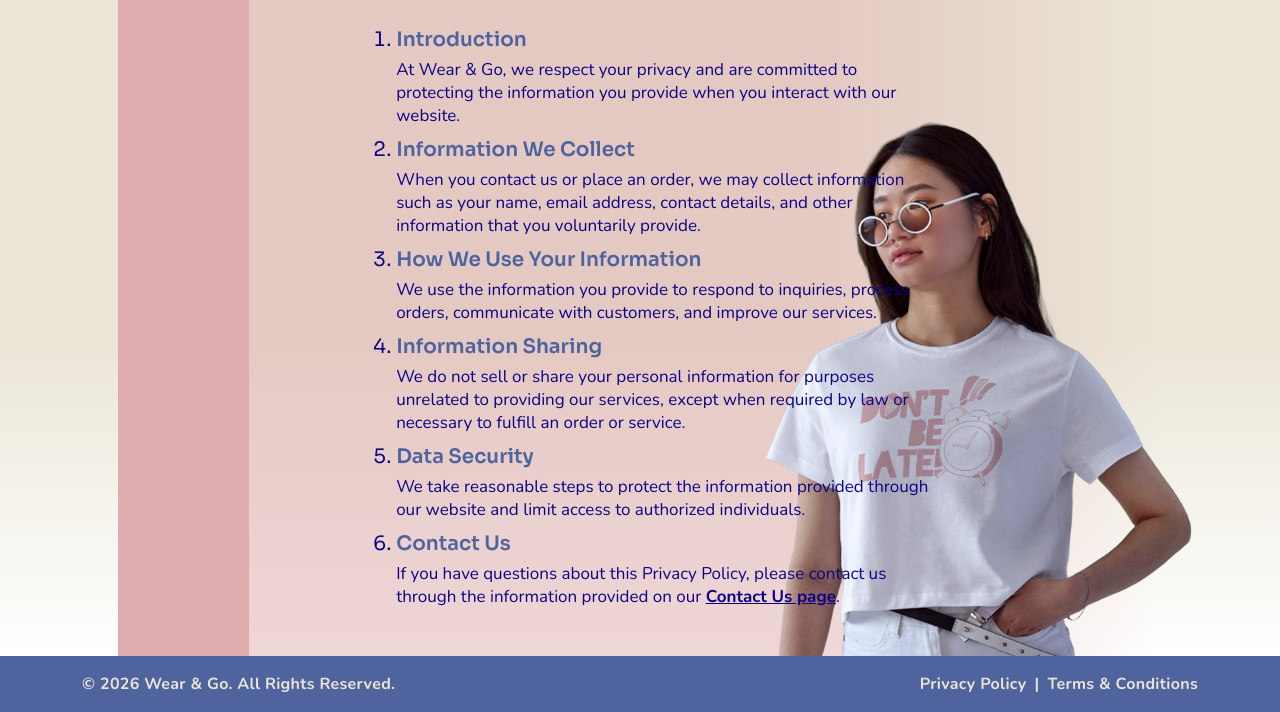
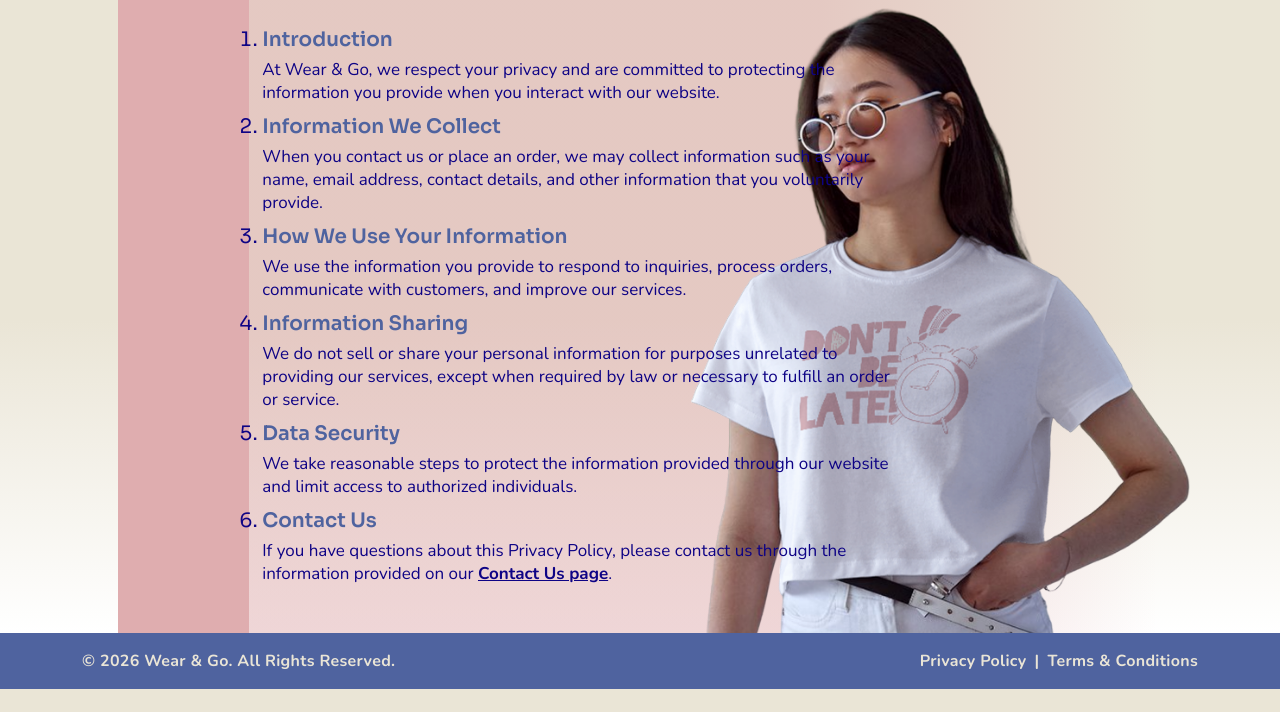
Before and after one commit to kkpineda-lab/MMS142-Wear-Go-, a plain HTML site: page privacy.html in a window 1280 px wide. Shown: the part 213-925 px from the top of the page. After the commit the page ends 902 px from the top, so only its background shows below. Drawn offline with nearby package versions, Linux system fonts and the light colour scheme.

Commit message:
Update privacy-policy.css

```diff
--- a/css/privacy-policy.css
+++ b/css/privacy-policy.css
@@ -84,8 +84,8 @@
 /* Policy content */
 
 .privacy-content {
-    margin-left: 26%;
-    max-width: 560px;
+    margin-left: 14%;
+    max-width: 660px;
 }
 
 .privacy-sections {
@@ -129,7 +129,7 @@
     position: absolute;
     bottom: 0;
     right: 6%;
-    width: 470px;
+    width: 550px;
     z-index: 2;
     pointer-events: none;
 }
```
